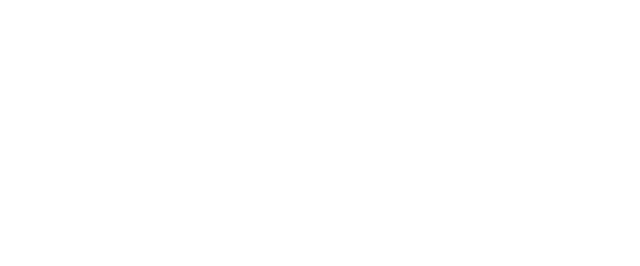
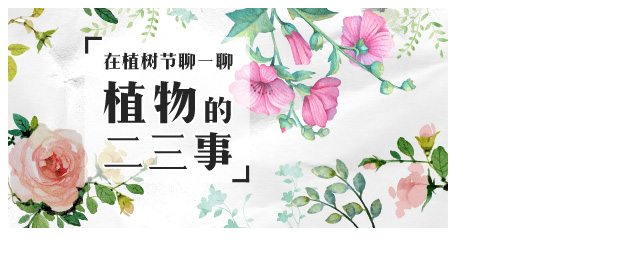
Before and after one commit to JaNan-Jin/jQuery.shuffing, a plain HTML site: page index.html in a window 1280 px wide. Shown: the whole page, without its empty margins (0-640 px from the left). Drawn offline with Linux system fonts and the light colour scheme.

Commit message:
代码提交错了

```diff
--- a/index.html
+++ b/index.html
@@ -23,7 +23,7 @@
 <script>
 var images = ['images/3484519c2f64387d94a9e3c5e7bcb758.jpg', 'images/7e914c12c3e8b36540a3dcb099949472.jpg', 'images/cfdf3c751a554873ecf4687616e1f858.jpg'];
 
-$("#div").shuffing({
+$("div").shuffing({
     images: images
 });
 </script>
```
